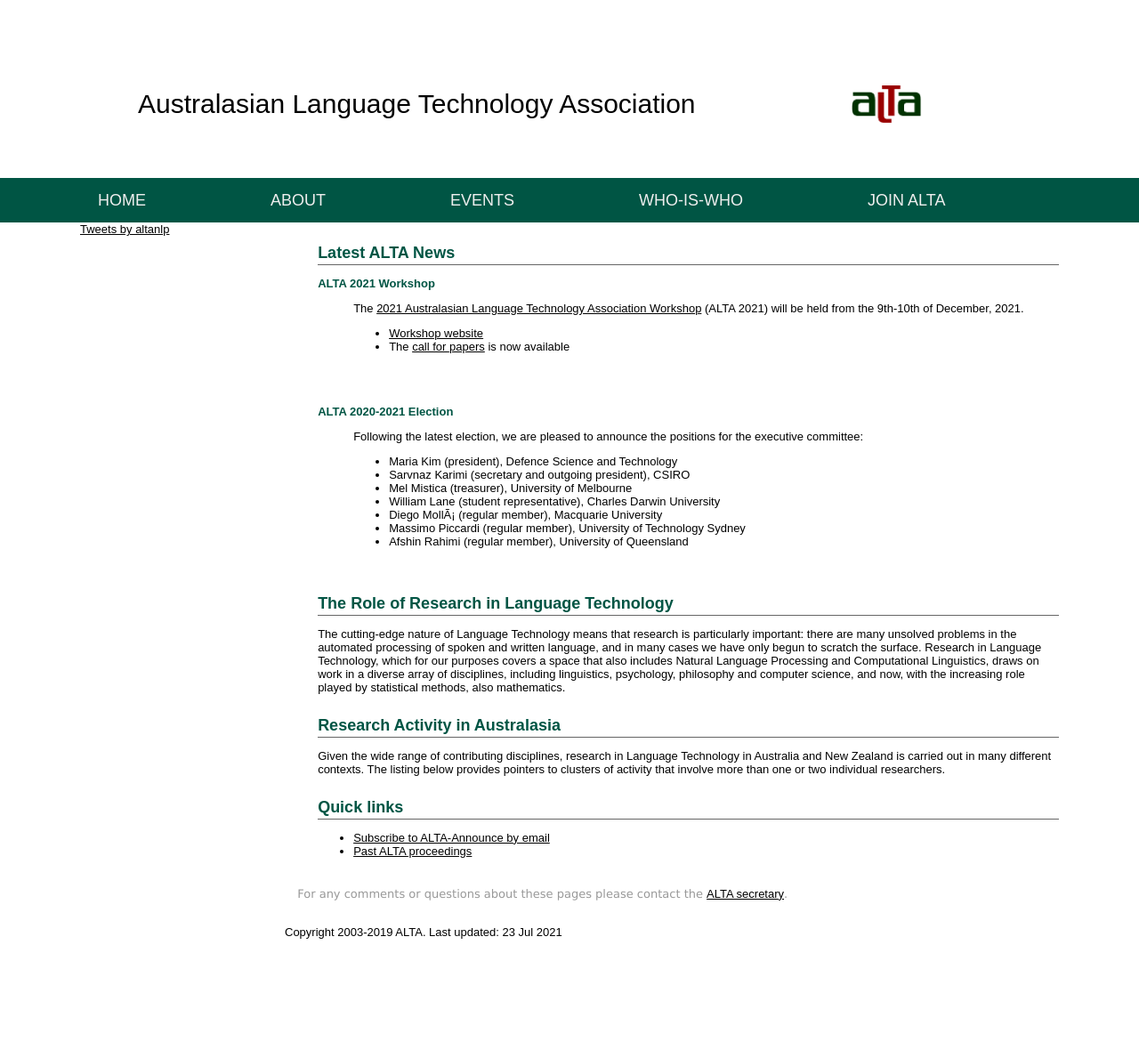
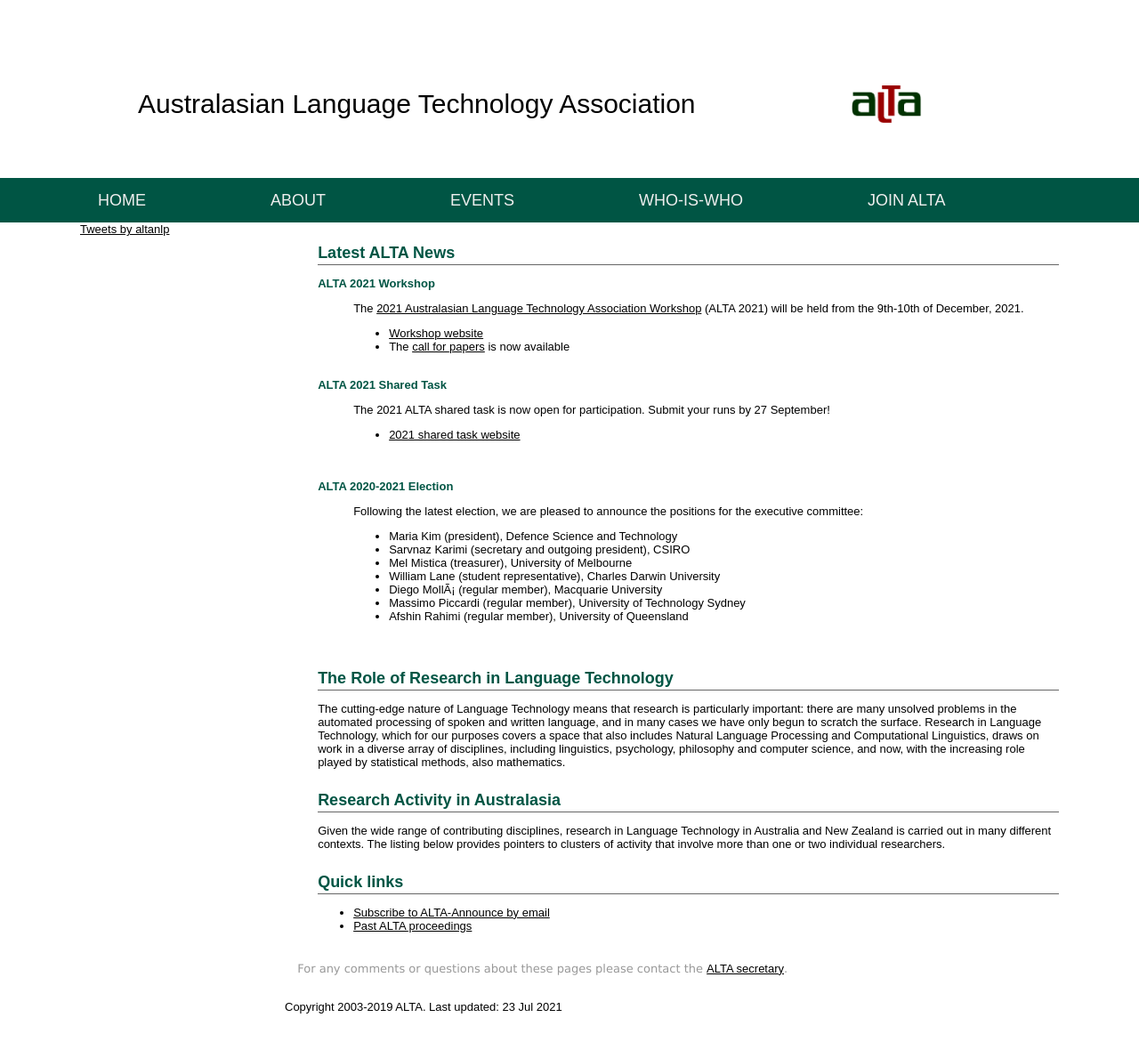
Before and after one commit to altaexec/alta-website, a Jekyll site: the page built from index.html, in a window 1280 px wide. Shown: the whole page at 89% size. Built offline with Jekyll 4.4.1, drawn with Linux system fonts in a browser that asks for light colours; comment, search, counter and statistics services are not loaded; before the commit the page ends 1105 px from its top, so only the background shows below that.

Commit message:
ALTA2021 shared task links

```diff
--- a/events/index.html
+++ b/events/index.html
@@ -24,7 +24,7 @@
 
 <ul>
     <li><a href="https://alta2021.alta.asn.au">2021 ALTA Workshop</a></li>
-    {% comment %} <li><a href="http://www.alta.asn.au/events/sharedtask2019/">2019 ALTA Shared Task</a></li> {% endcomment %}
+    <li><a href="http://www.alta.asn.au/events/sharedtask2021/">2021 ALTA Shared Task</a></li>
 </ul>
 
 <h2>Proceedings of the Australasian Language Technology Workshop</h2>
--- a/index.html
+++ b/index.html
@@ -20,12 +20,12 @@
             <br>
     </dd>
 
-    {% comment %} <dt> <strong>ALTA 2020 Shared Task</strong> </dt>
+    <dt> <strong>ALTA 2021 Shared Task</strong> </dt>
     <dd>
-        <p> The 2020 ALTA shared task is now open for participation. Submit your runs by 30 October!</p>
+        <p> The 2021 ALTA shared task is now open for participation. Submit your runs by 27 September!</p>
         <ul>
-            <li><a href="events/sharedtask2020/">2020 shared task website</a></li>
-        </ul> {% endcomment %}
+            <li><a href="events/sharedtask2021/">2021 shared task website</a></li>
+        </ul>
 
 <br><br>
     </dd>
```
